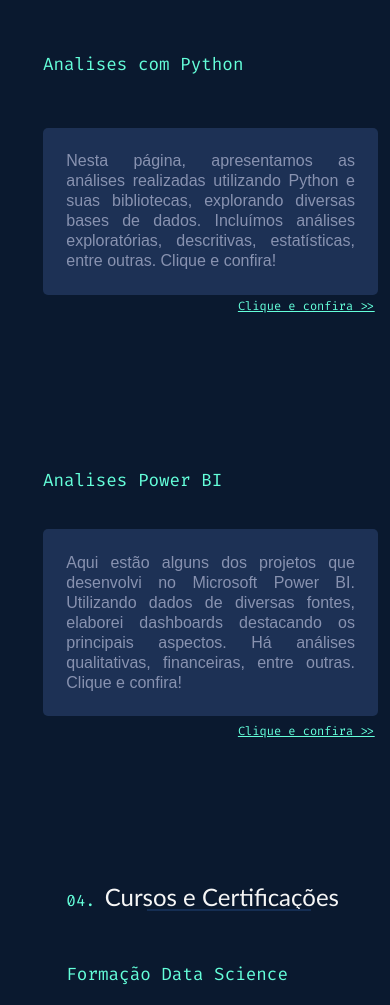
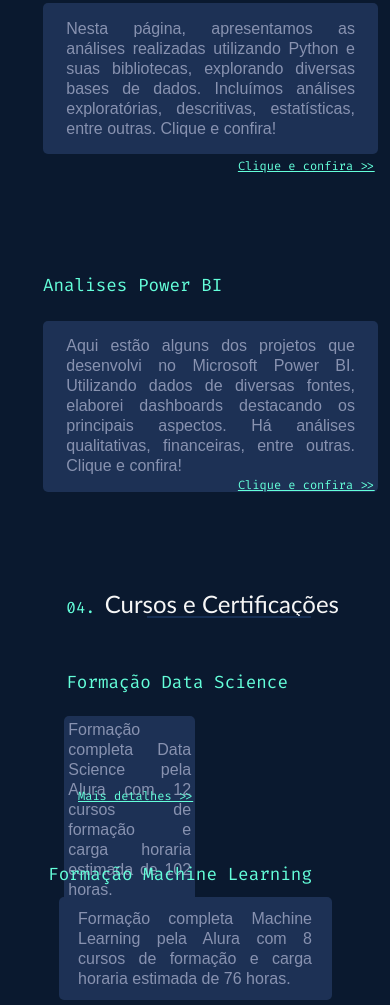
Before and after one commit to leandrolinkolnr/Portfolio, a plain HTML site: page index.html in a window 390 px wide. Shown: the part 3093-4098 px from the top of the page. Drawn offline with nearby package versions, Linux system fonts and the light colour scheme; a web font is replaced by a local one.

Commit message:
Update Css Mobile - Projetos

```diff
--- a/Styles/cursos-left.css
+++ b/Styles/cursos-left.css
@@ -103,8 +103,8 @@
         top: 30%;
         right: 15%;
         left: 15%;
-        line-height: 150%;
-        padding: 5% 5% 5% 5% ;
+        line-height: 125%;
+        padding: 3% 5% 3% 5% ;
         text-align: justify;
     }
 
--- a/Styles/cursos-right.css
+++ b/Styles/cursos-right.css
@@ -50,7 +50,7 @@
 @media(max-width: 800px ){  /* Se largura for MENOR que 800px, haja assim */
 
 
-    .projetos__imagem, .projetos__imagem .B {
+    /* .projetos__imagem, .projetos__imagem .B {
         visibility: hidden; }
 
     .projetos__titulo .B{
@@ -67,6 +67,6 @@
         right: 11%;
         left: 3%;
         padding: 6% 6% 6% 6% ;
-    }
+    }  */
 
 }
--- a/Styles/projetos-left.css
+++ b/Styles/projetos-left.css
@@ -120,6 +120,11 @@
 
 @media(max-width: 800px ){  /* Se largura for MENOR que 800px, haja assim */
 
+    .projetos_section {
+        margin-top: 17%;
+        margin-left: 8%;
+        margin-bottom: 40%;
+    }
 
     .projetosH1 {
         margin-left: 8%;
@@ -134,11 +139,6 @@
         margin-left: 8%;
     }
 
-    .projetos_section {
-        margin-top: 17%;
-        margin-left: 8%;
-        margin-bottom: 30%;
-    }
 
     .projetos__titulo .A {
         left: 3%;
@@ -152,7 +152,7 @@
         margin-top: 9%;
         right: 11%;
         left: 3%;
-        padding: 6% 6% 6% 6% ;
+        padding: 4% 6% 4% 6%;
     }
 
     .projetos__listaTechs {
@@ -189,7 +189,7 @@
         font-family: 'Fira Code', monospace;
         font-size: 0.75rem;
         margin-left: 53%;
-        margin-top: 3%;
+        margin-top: 27%;
         color: #64FFDA
     }
 
--- a/Styles/projetos-right.css
+++ b/Styles/projetos-right.css
@@ -63,15 +63,15 @@
 @media(max-width: 800px ){  /* Se largura for MENOR que 800px, haja assim */
 
 
-    .projetos__imagem, .projetos__imagem .B {
-        visibility: hidden; }
+    /* .projetos__imagem, .projetos__imagem .B {
+        visibility: hidden; } */
 
-    .projetos__titulo .B{
+    /* .projetos__titulo .B{
         position: relative;
         left: 3%;
-    }
+    } */
 
-    .projetos__descrição{
+    /* .projetos__descrição{
         margin-top: 35%;
         text-align: justify;
     }
@@ -82,7 +82,28 @@
         right: 11%;
         left: 3%;
         padding: 6% 6% 6% 0% ;
+    }  */
+
+    .projetos__imagem, .projetos__imagem .B {
+        visibility: hidden; }
+
+    .projetos__titulo .B{
+        /* margin-top: -7%; */
+        position: relative;
+        left: 3%;
     }
+
+    .projetos__descrição{
+        text-align: justify;
+    }
+
+    .projetos__descrição .B{
+        margin-top: 3%;
+        right: 11%;
+        left: 3%;
+        padding: 4% 6% 4% 6% ;
+    }
+
 
     .projetos__listaTechs {
         margin-top: 24%;
@@ -114,7 +135,20 @@
         font-family: 'Fira Code', monospace;
         font-size: 0.75rem;
         margin-left: 53%;
-        margin-top: -1%;
+        margin-top: 21%;
         color: #64FFDA;
     }
+
+
+
+
+
+
+
+
+
+
+
+
+
 }
```
